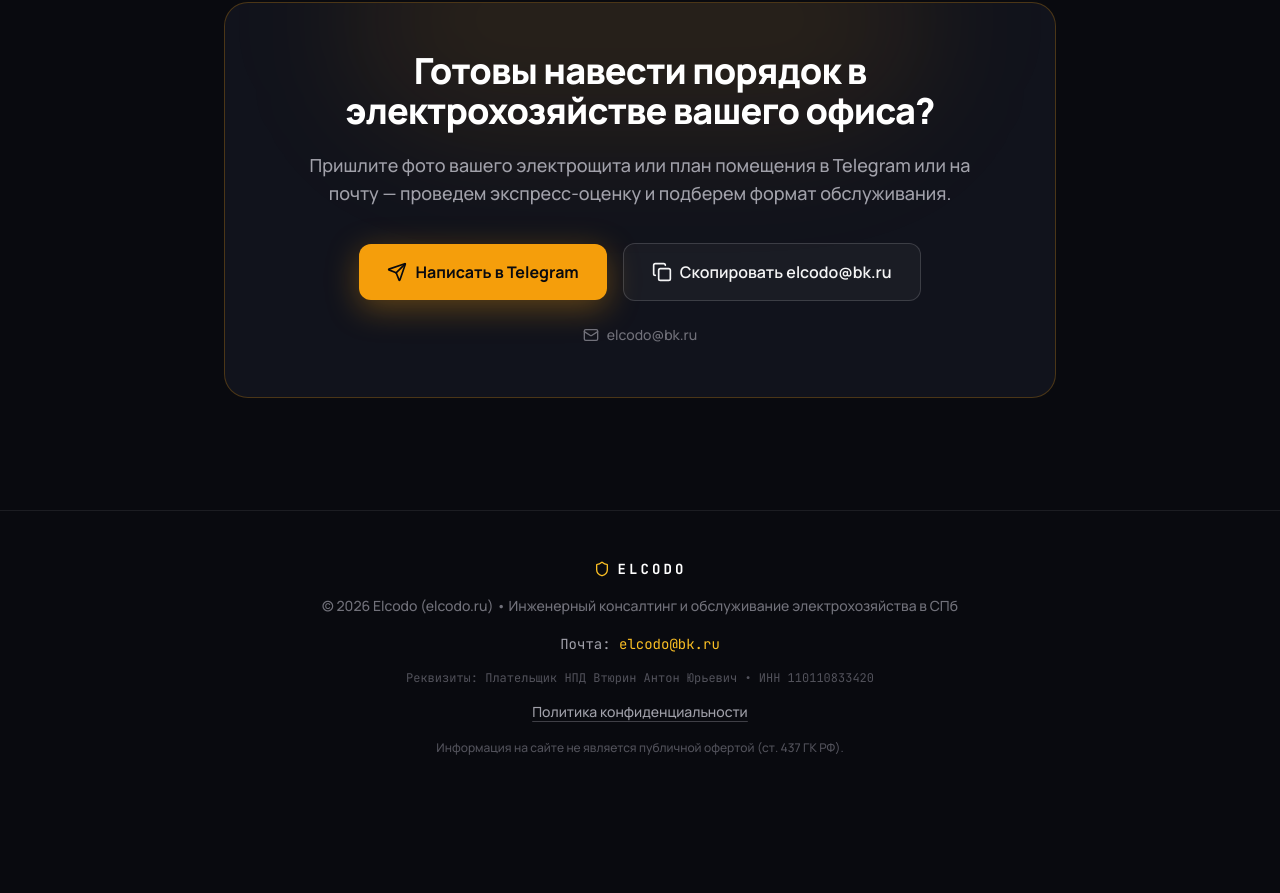
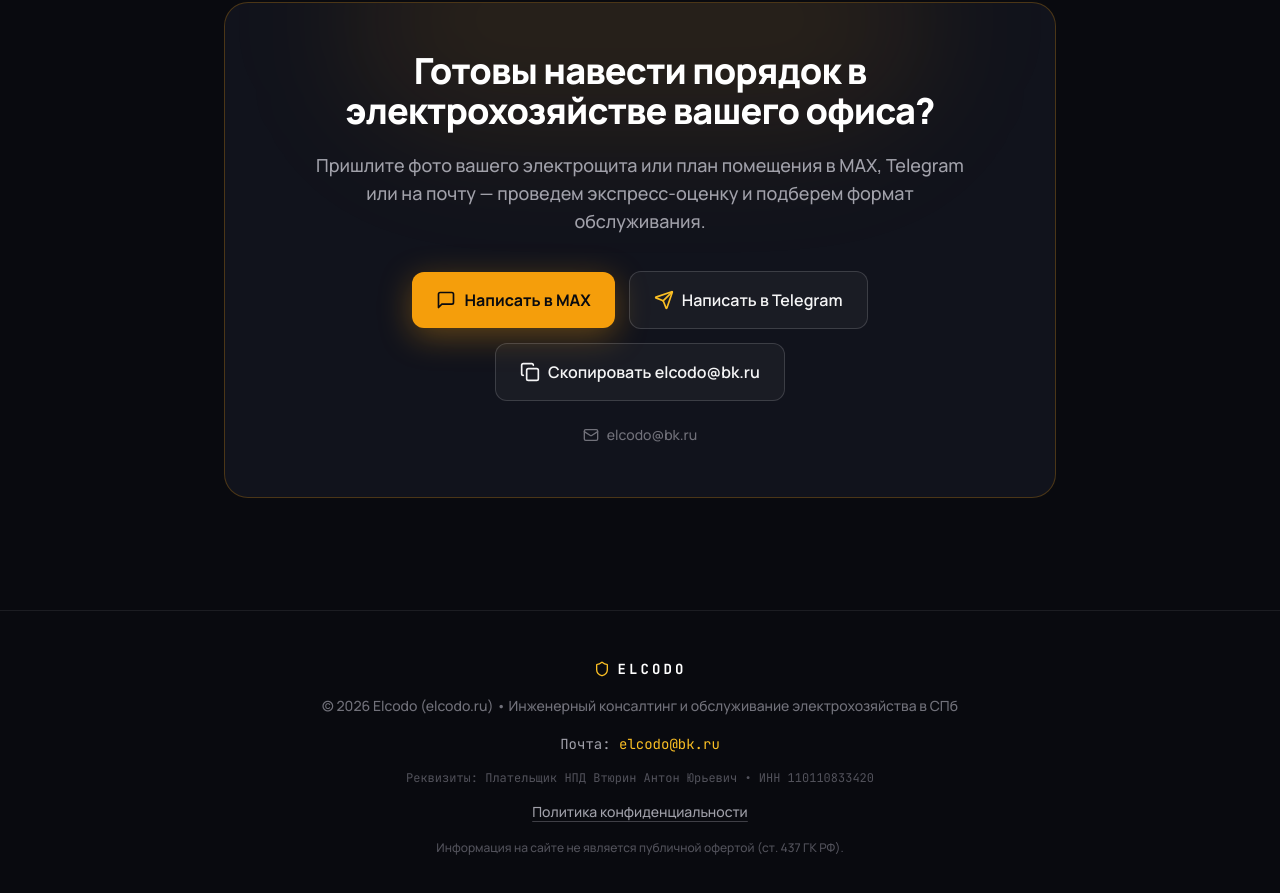
Before and after one commit to AntonVtyurin/elcodo, a React (Vite) app: page / in a window 1280 px wide. Shown: the part 5046-5939 px from the top of the page. Before the commit the page ends 5851 px from the top, so only its background shows below. Built offline with nearby package versions, Linux system fonts and the light colour scheme.

Commit message:
feat: add MAX messenger as primary contact option

```diff
--- a/src/components/Contact.tsx
+++ b/src/components/Contact.tsx
@@ -1,18 +1,23 @@
 import { useState } from 'react';
-import { Send, Copy, Check, Mail } from 'lucide-react';
+import { Send, MessageSquare, Copy, Check, Mail } from 'lucide-react';
+import { SITE_CONFIG, getTelegramUrl, getMaxUrl } from '@/config/site';
 
 export default function Contact() {
   const [copied, setCopied] = useState(false);
 
   const copyEmail = async () => {
     try {
-      await navigator.clipboard.writeText('elcodo@bk.ru');
+      await navigator.clipboard.writeText(SITE_CONFIG.email);
       setCopied(true);
       setTimeout(() => setCopied(false), 2500);
     } catch {
-      window.location.href = 'mailto:elcodo@bk.ru';
+      window.location.href = `mailto:${SITE_CONFIG.email}`;
     }
   };
+
+  const telegramLink = getTelegramUrl(
+    'Здравствуйте! Хочу обсудить обслуживание электрохозяйства или провести аудит объекта.'
+  );
 
   return (
     <section className="relative py-20 lg:py-28">
@@ -27,40 +32,51 @@ export default function Contact() {
             Готовы навести порядок в электрохозяйстве вашего офиса?
           </h2>
           <p className="relative mx-auto mt-5 max-w-2xl text-base leading-relaxed text-zinc-400 sm:text-lg">
-            Пришлите фото вашего электрощита или план помещения в Telegram или на почту —
-            проведем экспресс-оценку и подберем формат обслуживания.
+            Пришлите фото вашего электрощита или план помещения в MAX, Telegram или на
+            почту — проведем экспресс-оценку и подберем формат обслуживания.
           </p>
 
-          <div className="relative mt-9 flex flex-col items-center justify-center gap-4 sm:flex-row">
+          <div className="relative mt-9 flex flex-col flex-wrap items-center justify-center gap-3.5 sm:flex-row">
             <a
-              href="https://t.me"
+              href={getMaxUrl()}
               target="_blank"
               rel="noopener noreferrer"
-              className="inline-flex w-full items-center justify-center gap-2 rounded-xl bg-amber-500 px-7 py-4 text-base font-bold text-[#090A0F] shadow-[0_8px_32px_rgba(245,158,11,0.35)] transition-all hover:bg-amber-400 sm:w-auto"
+              className="inline-flex w-full items-center justify-center gap-2 rounded-xl bg-amber-500 px-6 py-4 text-base font-bold text-[#090A0F] shadow-[0_8px_32px_rgba(245,158,11,0.35)] transition-all hover:bg-amber-400 sm:w-auto"
             >
-              <Send className="h-5 w-5" />
+              <MessageSquare className="h-5 w-5" />
+              Написать в MAX
+            </a>
+
+            <a
+              href={telegramLink}
+              target="_blank"
+              rel="noopener noreferrer"
+              className="inline-flex w-full items-center justify-center gap-2 rounded-xl border border-white/15 bg-white/[0.04] px-6 py-4 text-base font-semibold text-zinc-100 transition-all hover:border-amber-500/40 hover:text-amber-400 sm:w-auto"
+            >
+              <Send className="h-5 w-5 text-amber-400" />
               Написать в Telegram
             </a>
+
             <button
               type="button"
               onClick={copyEmail}
-              className="inline-flex w-full items-center justify-center gap-2 rounded-xl border border-white/15 bg-white/[0.04] px-7 py-4 text-base font-semibold text-zinc-100 transition-all hover:border-amber-500/40 hover:text-amber-400 sm:w-auto"
+              className="inline-flex w-full items-center justify-center gap-2 rounded-xl border border-white/15 bg-white/[0.04] px-6 py-4 text-base font-semibold text-zinc-100 transition-all hover:border-amber-500/40 hover:text-amber-400 sm:w-auto"
             >
               {copied ? (
                 <Check className="h-5 w-5 text-emerald-400" />
               ) : (
                 <Copy className="h-5 w-5" />
               )}
-              {copied ? 'Адрес скопирован' : 'Скопировать elcodo@bk.ru'}
+              {copied ? 'Адрес скопирован' : `Скопировать ${SITE_CONFIG.email}`}
             </button>
           </div>
 
           <a
-            href="mailto:elcodo@bk.ru"
+            href={`mailto:${SITE_CONFIG.email}`}
             className="relative mt-6 inline-flex items-center gap-2 text-sm text-zinc-500 transition-colors hover:text-amber-400"
           >
             <Mail className="h-4 w-4" />
-            elcodo@bk.ru
+            {SITE_CONFIG.email}
           </a>
 
           {/*
```
